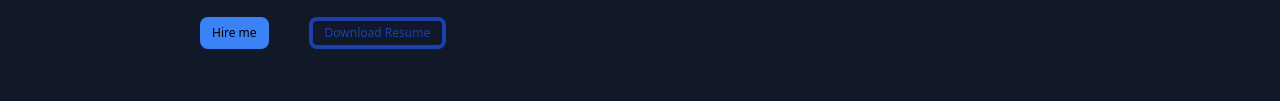
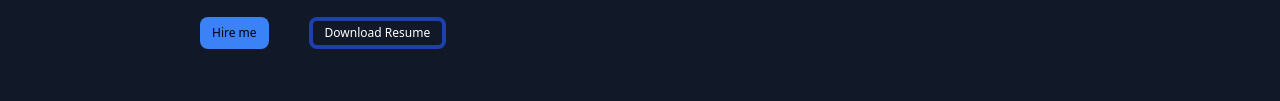
Before and after one commit to Abishake01/portfolio, a website: page index.html in a window 1280 px wide. Shown: the part 639-740 px from the top of the page. Drawn offline with nearby package versions, Linux system fonts and the light colour scheme.

```diff
--- a/index.html
+++ b/index.html
@@ -157,7 +157,7 @@
                         <button class="ml-20 md:ml-10   bg-blue-500  px-3 py-1 rounded-lg text-xs hover:text-white">Hire me</button><a
                             href="document/Abi-Resume.pdf"download>
                             <button
-                                class=" border-2 md:border-4 border-blue-800 px-3 py-1 rounded-lg text-blue-800 hover:text-white text-xs">Download
+                                class=" border-2 md:border-4 border-blue-800 px-3 py-1 rounded-lg text-white hover:text-blue-800 text-xs">Download
                                 Resume</button> </a>
                     </div>
                 </div>
```
